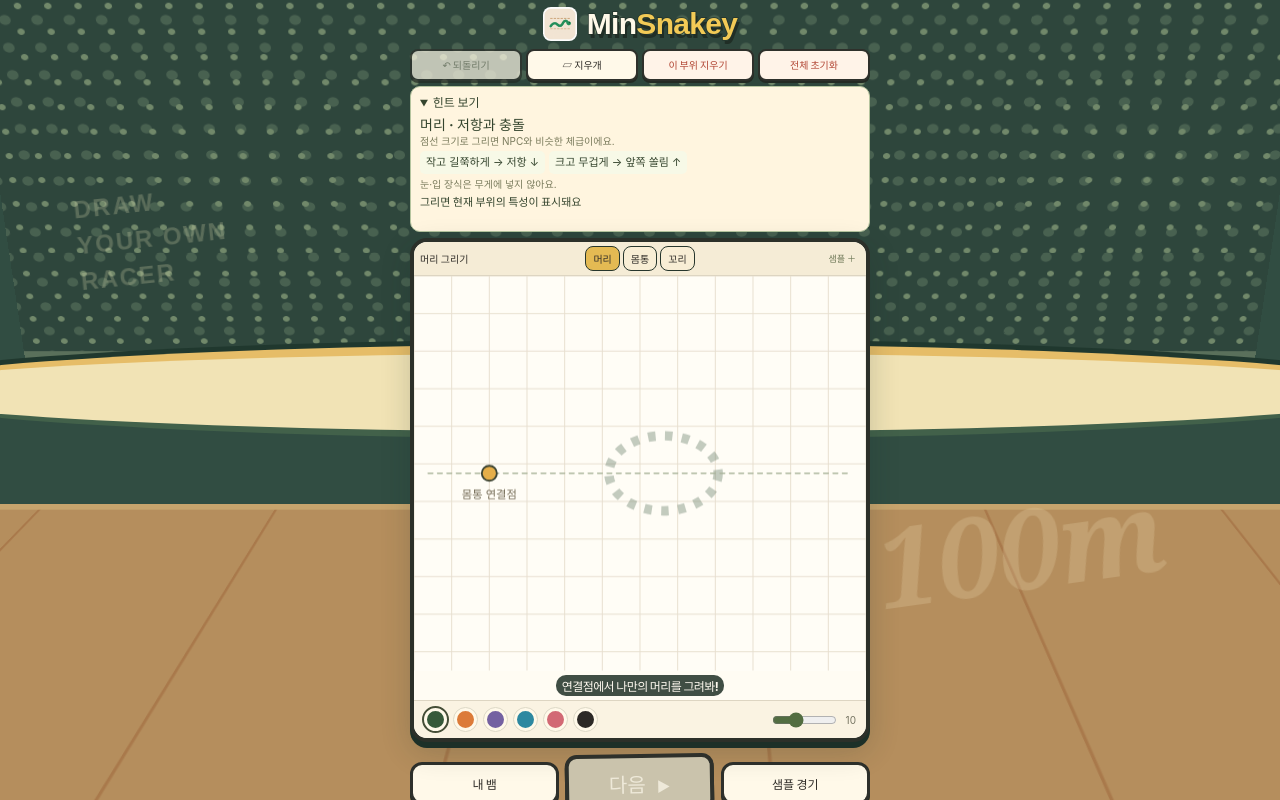
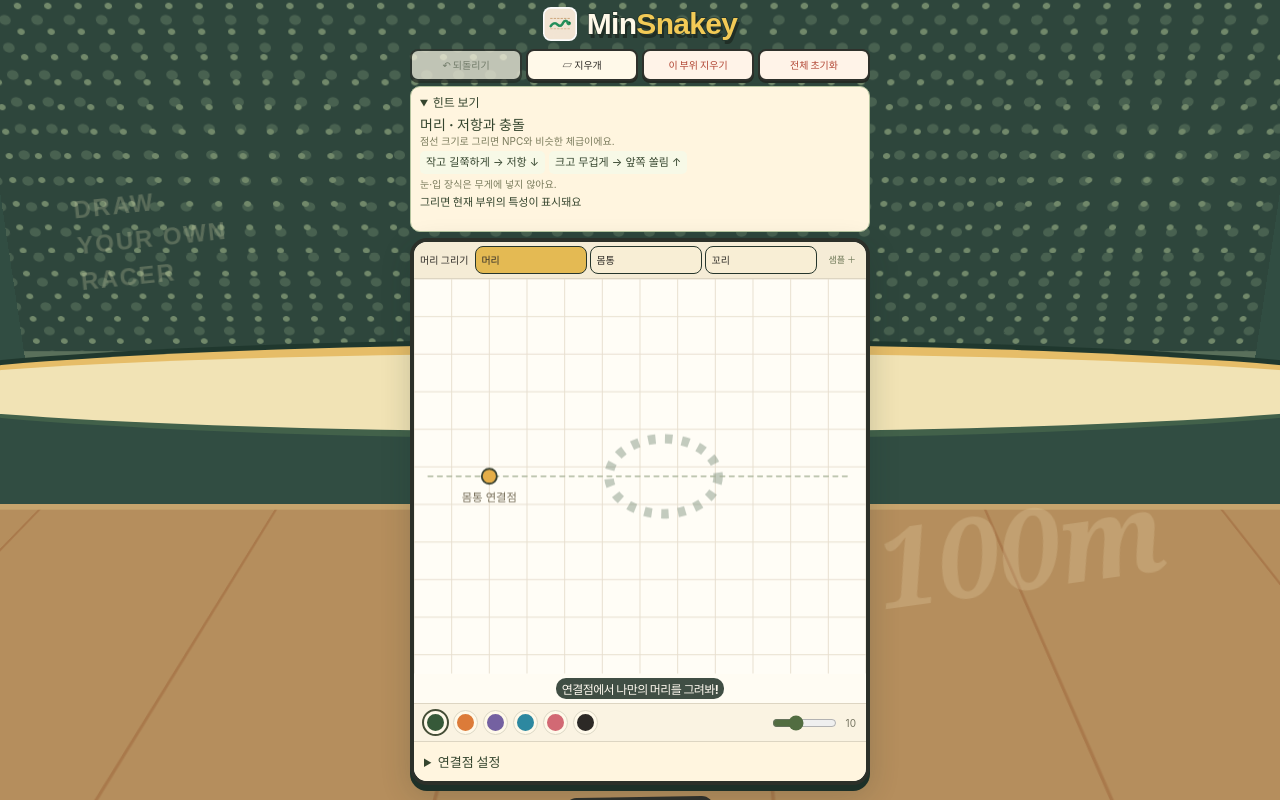
Before and after one commit to minho-nim/MinSnakey, a React (Vite) app: page / in a window 1280 px wide. Shown: the top 800 px of the page. Built offline with nearby package versions, Linux system fonts and the light colour scheme.

Commit message:
Fill part tabs and move matching connection controls under colors

```diff
--- a/src/Workshop.tsx
+++ b/src/Workshop.tsx
@@ -494,6 +494,28 @@ export default function Workshop({
             <span>{width}</span>
           </label>
         </div>
+      <details className="compact-panel"><summary>연결점 설정</summary>
+      <div className="workshop-options">
+        <button onClick={() => commit(drawing(current.strokes, kind))}>
+          연결점 자동 맞춤
+        </button>
+
+        <button
+          aria-pressed={tool === "anchor"}
+          onClick={() => setTool(tool === "anchor" ? "pen" : "anchor")}
+        >
+          {kind === "body" ? "머리 연결점 설정" : `⊙ 연결점 ${tool === "anchor" ? "이동 중" : "옮기기"}`}
+        </button>
+        {kind === "body" && <button aria-pressed={tool === "tail-anchor"} onClick={() => setTool(tool === "tail-anchor" ? "pen" : "tail-anchor")}>꼬리 연결점 설정</button>}
+        <span>
+          {tool === "tail-anchor" ? "몸통에서 꼬리를 붙일 곳을 눌러 주세요" : tool === "anchor"
+            ? "종이를 눌러 연결할 자리를 정해요"
+            : tool === "eraser"
+              ? "문지르면 지나간 부분만 지워져요"
+              : "원하는 모양 그대로, 자유롭게!"}
+        </span>
+      </div>
+      </details>
       </div>
       {kind === "head" && connections.reports.head.eyes.length > 0 && (
         <p className="class-note" role="status">
@@ -599,28 +621,7 @@ export default function Workshop({
           aria-label="그린 뱀 실시간 조립 미리보기"
         />
       </details>
-      <details className="compact-panel"><summary>연결점 설정</summary>
-      <div className="workshop-options">
-        <button onClick={() => commit(drawing(current.strokes, kind))}>
-          연결점 자동 맞춤
-        </button>
 
-        <button
-          aria-pressed={tool === "anchor"}
-          onClick={() => setTool(tool === "anchor" ? "pen" : "anchor")}
-        >
-          ⊙ 연결점 {tool === "anchor" ? "이동 중" : "옮기기"}
-        </button>
-        {kind === "body" && <button aria-pressed={tool === "tail-anchor"} onClick={() => setTool(tool === "tail-anchor" ? "pen" : "tail-anchor")}>꼬리 연결점 설정</button>}
-        <span>
-          {tool === "tail-anchor" ? "몸통에서 꼬리를 붙일 곳을 눌러 주세요" : tool === "anchor"
-            ? "종이를 눌러 연결할 자리를 정해요"
-            : tool === "eraser"
-              ? "문지르면 지나간 부분만 지워져요"
-              : "원하는 모양 그대로, 자유롭게!"}
-        </span>
-      </div>
-      </details>
       {Object.values(draft.parts).some((p) => p.strokes.length) && (
         <details className="compact-panel"><summary>전체 능력치 보기</summary><AbilityPanel stats={stats} compact /></details>
       )}
--- a/src/style.css
+++ b/src/style.css
@@ -3528,3 +3528,11 @@ meter::-webkit-meter-optimum-value {
 .workshop .paper-heading .part-tabs { justify-content: center; gap: 3px; }
 .workshop .paper-heading .part-tabs button { min-height: 25px; padding: 3px 7px; border-radius: 8px; font-size: 10px; }
 .workshop .paper-heading > button { justify-self: end; font-size: 9px; }
+
+.workshop .paper-heading { grid-template-columns: auto minmax(0, 1fr) auto; gap: 7px; }
+.workshop .paper-heading .part-tabs { width: 100%; display: flex; }
+.workshop .paper-heading .part-tabs button { flex: 1; padding: 4px 5px; min-height: 28px; }
+.workshop .creation-stage > .compact-panel { margin: 0; border: 0; border-top: 1px solid #ddd5c2; border-radius: 0; padding: 6px 10px; }
+.workshop .creation-stage .workshop-options { display: grid; grid-template-columns: repeat(3, minmax(0, 1fr)); gap: 6px; }
+.workshop .creation-stage .workshop-options button { min-height: 32px; padding: 5px; }
+.workshop .creation-stage .workshop-options > span { grid-column: 1 / -1; }
```
